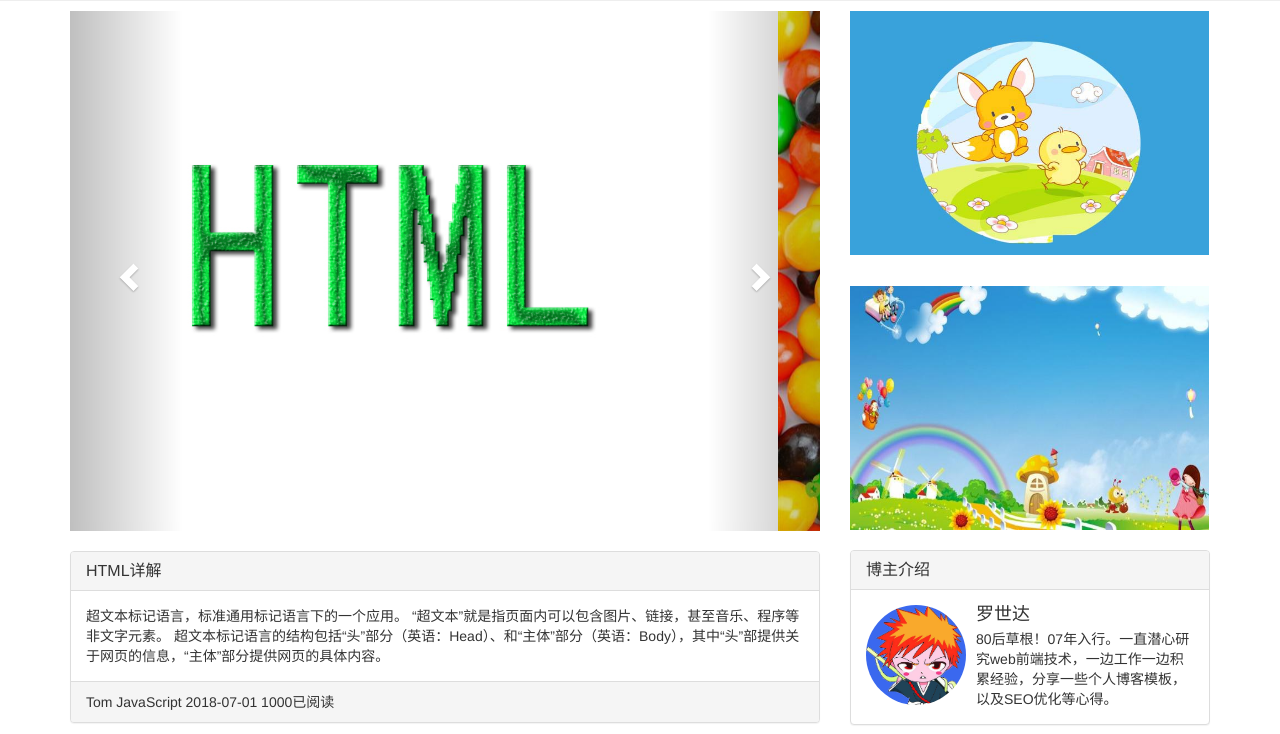
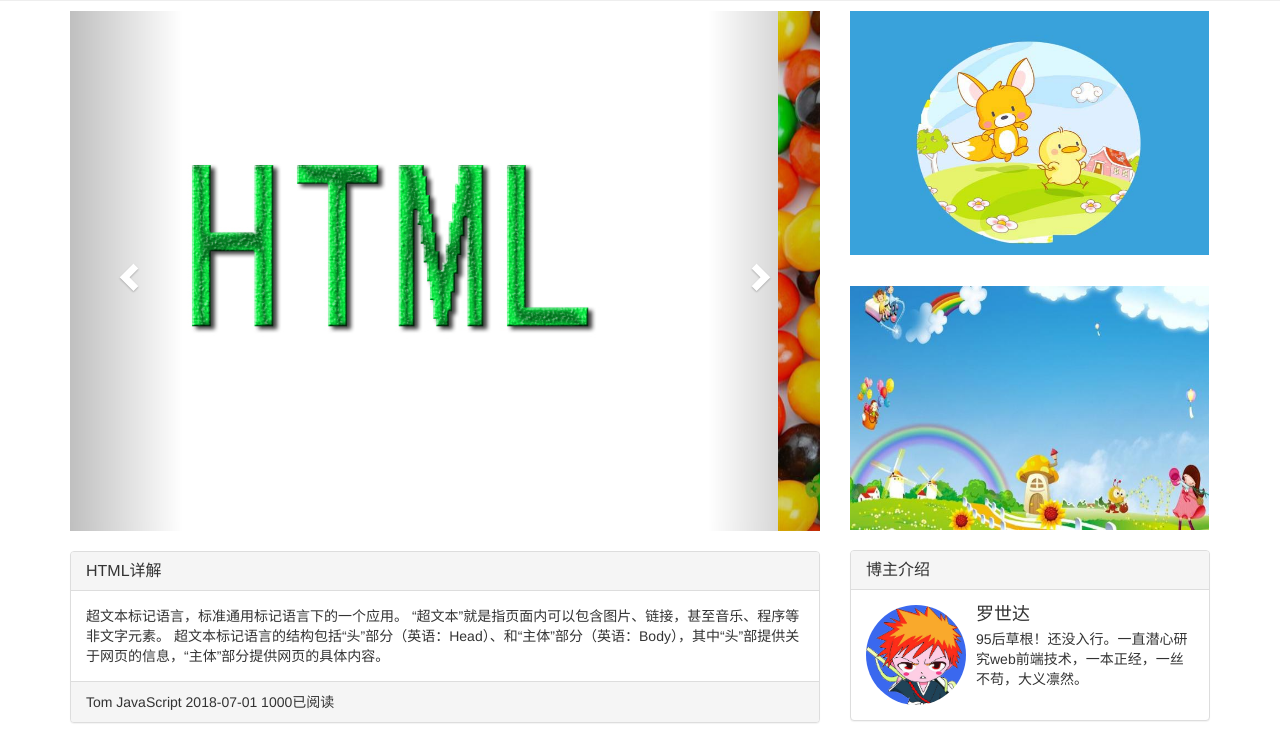
Before and after one commit to luoshida/luoshida.github.io, a plain HTML site: page html.html in a window 1280 px wide. Shown: the part 66-800 px from the top of the page. Drawn offline with Linux system fonts and the light colour scheme.

Commit message:
add secend

```diff
--- a/html.html
+++ b/html.html
@@ -47,11 +47,9 @@
 			  		<div class="carousel-inner" role="listbox">
 					    <div class="item active">
 					      <img src="image/carouse/sh.jpg" alt="...">
-
 					    </div>
 					    <div class="item">
 					      <img src="image/carouse/s2.jpg" alt="...">
-
 					    </div>
 					    <div class="item">
 					      <img src="image/carouse/s3.jpg" alt="...">
@@ -166,7 +164,7 @@
 						    <h4 class="media-heading">
 						    罗世达
 							</h4>
-							80后草根！07年入行。一直潜心研究web前端技术，一边工作一边积累经验，分享一些个人博客模板，以及SEO优化等心得。
+							95后草根！还没入行。一直潜心研究web前端技术，一本正经，一丝不苟，大义凛然。
 						  </div>
 						</div>
 					</div>
```
Also changed, not shown: index.html (+1 -2 lines).
